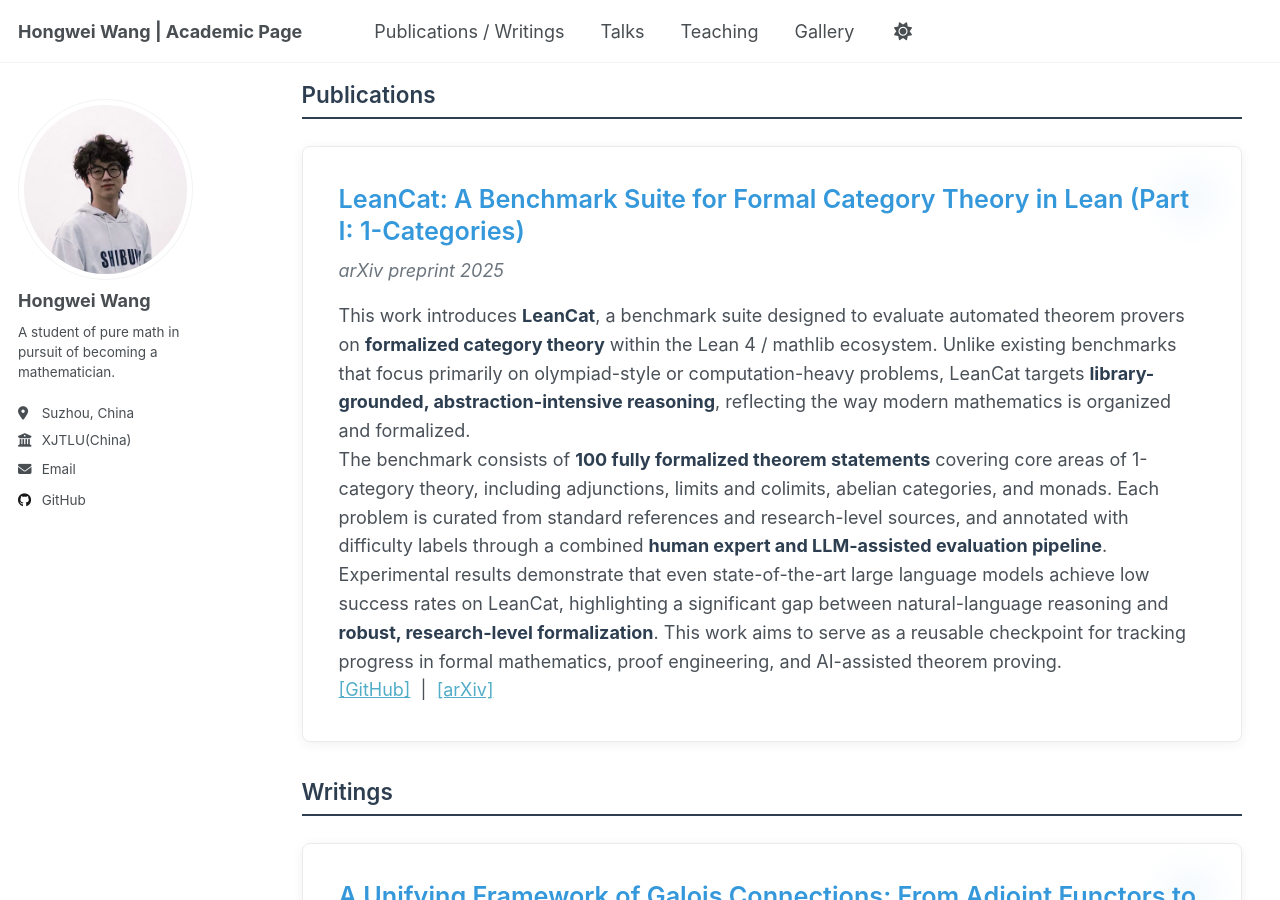
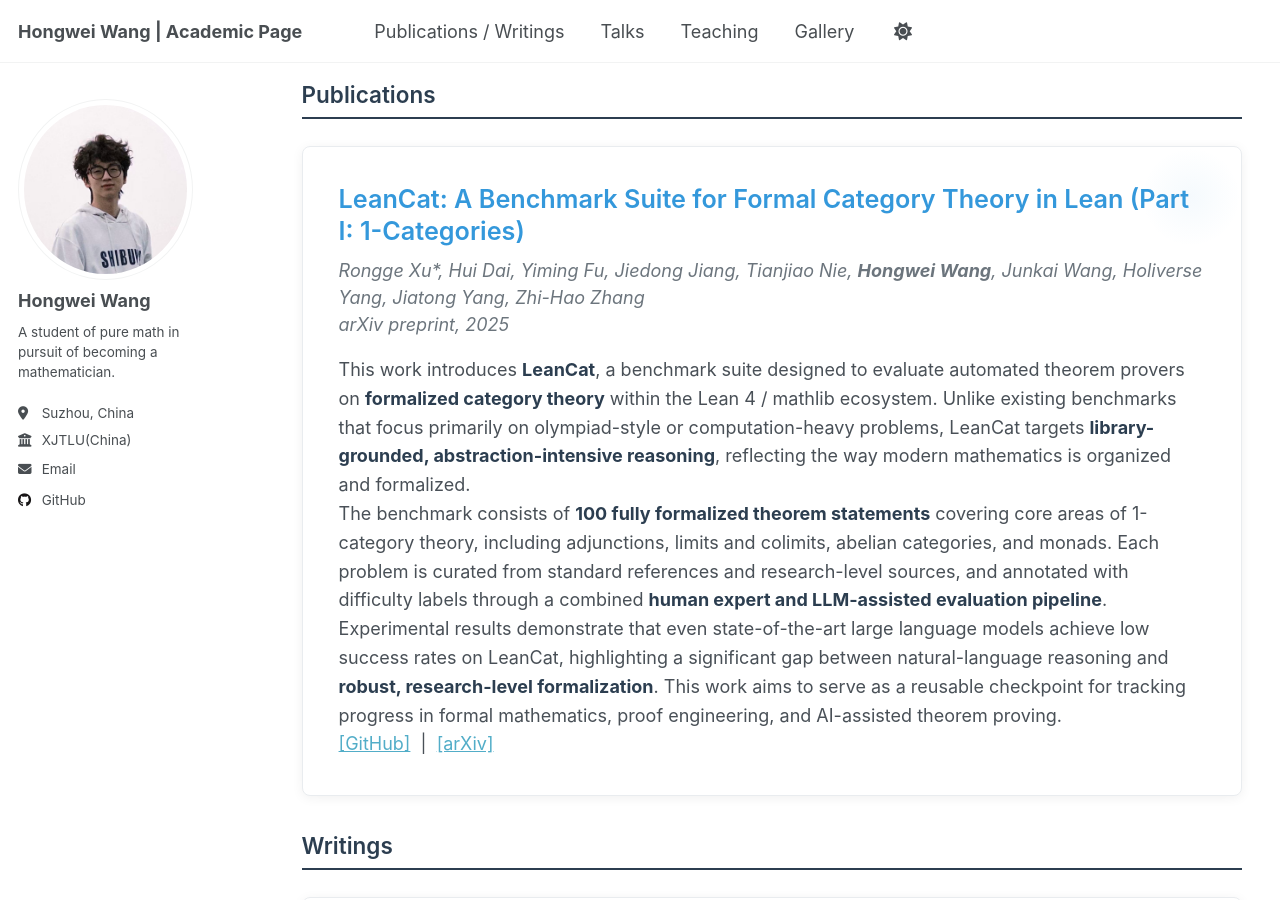
Before and after one commit to WangHongWei-AcademicPage/WangHongWei-AcademicPage.github.io, a Jekyll site: the page built from _pages/writings.html, in a window 1280 px wide and 900 px high, scrolled down 369 px. Built offline with Jekyll 4.4.1, drawn with Linux system fonts in a browser that asks for light colours; a script that is not in the unit is left out.

Commit message:
Update publication details in writings.html
Added authors and publication details for LeanCat paper.

```diff
--- a/_pages/writings.html
+++ b/_pages/writings.html
@@ -178,11 +178,20 @@ author_profile: true
 
 <h2 class="section-title">Publications</h2>
 
-    <div class="writing-card fade-in">
+<div class="writing-card fade-in">
   <div class="writing-header">
-    <h3 class="writing-title"><a href="../assets/Benchmark.pdf">LeanCat: A Benchmark Suite for Formal Category Theory in Lean (Part I: 1-Categories)
-</a></h3>
-    <div class="writing-meta">arXiv preprint 2025</div>
+    <h3 class="writing-title">
+      <a href="../assets/Benchmark.pdf">
+        LeanCat: A Benchmark Suite for Formal Category Theory in Lean (Part I: 1-Categories)
+      </a>
+    </h3>
+
+    <div class="writing-meta">
+      Rongge Xu*, Hui Dai, Yiming Fu, Jiedong Jiang, Tianjiao Nie,
+      <strong>Hongwei Wang</strong>, Junkai Wang, Holiverse Yang,
+      Jiatong Yang, Zhi-Hao Zhang <br>
+      <em>arXiv preprint, 2025</em>
+    </div>
   </div>
 
   <p class="writing-description">
```
